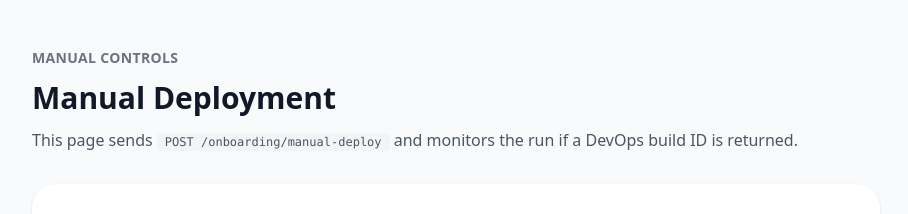
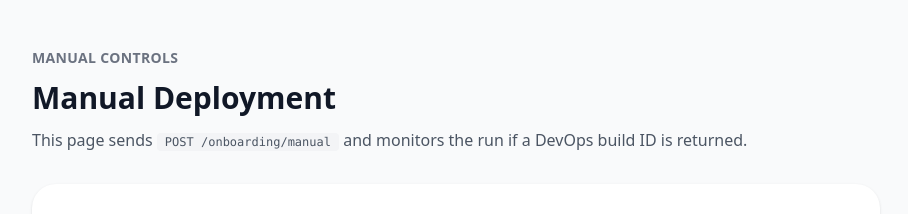
Before and after one commit to Zordrax-AI/zordrax-frontend, a Next.js app: page /manual in a window 1280 px wide. Shown: the top 214 px of the page, without its empty margins (184-1092 px from the left). Built offline with nearby package versions, Linux system fonts and the light colour scheme.

Commit message:
frontend

```diff
--- a/src/app/(routes)/manual/page.tsx
+++ b/src/app/(routes)/manual/page.tsx
@@ -8,7 +8,7 @@ import { useDeploymentWorkflow } from "@/hooks/useDeploymentWorkflow";
 
 export default function ManualDeployPage() {
   const { status, loading, runId, buildState, pollWarning, recommendations, handleDeploy } =
-    useDeploymentWorkflow("/onboarding/manual-deploy");
+    useDeploymentWorkflow("/onboarding/manual");
 
   return (
     <main className="mx-auto flex min-h-screen max-w-4xl flex-col gap-8 px-6 py-12">
@@ -16,8 +16,8 @@ export default function ManualDeployPage() {
         <p className="text-sm font-semibold uppercase tracking-wide text-gray-500">Manual controls</p>
         <h1 className="text-3xl font-bold text-gray-900">Manual Deployment</h1>
         <p className="text-gray-600">
-          This page sends <code className="rounded bg-gray-100 px-2 py-0.5 text-xs">POST /onboarding/manual-deploy</code>{" "}
-          and monitors the run if a DevOps build ID is returned.
+          This page sends <code className="rounded bg-gray-100 px-2 py-0.5 text-xs">POST /onboarding/manual</code> and
+          monitors the run if a DevOps build ID is returned.
         </p>
       </header>
 
--- a/src/hooks/useDeploymentWorkflow.ts
+++ b/src/hooks/useDeploymentWorkflow.ts
@@ -82,7 +82,7 @@ export function useDeploymentWorkflow(
     } finally {
       setLoading(false);
     }
-  }, [endpoint]);
+  }, [endpoint, payload]);
 
   useEffect(() => {
     if (!runId) {
```
Also changed, not shown: 1 other file (tests, documents, lock files or other folders).
